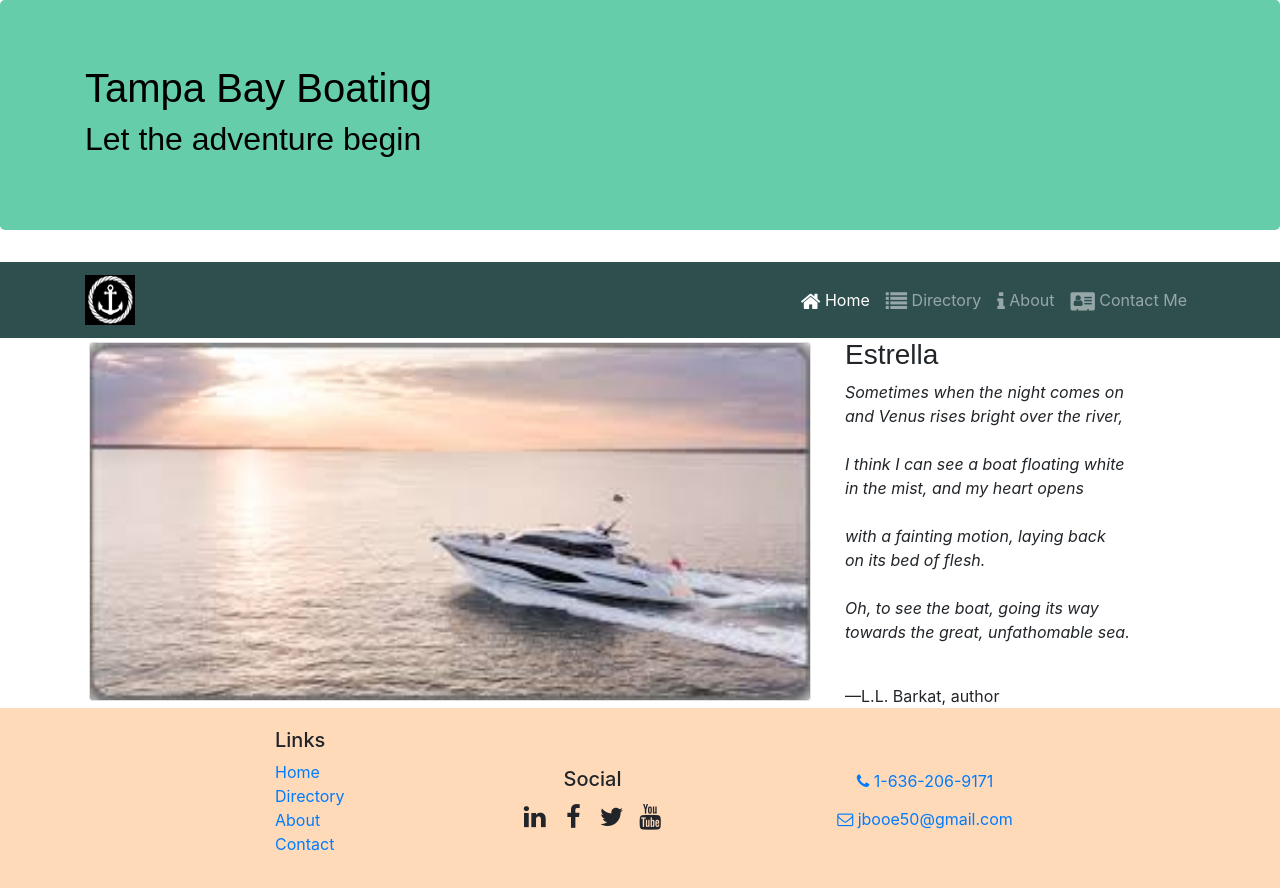
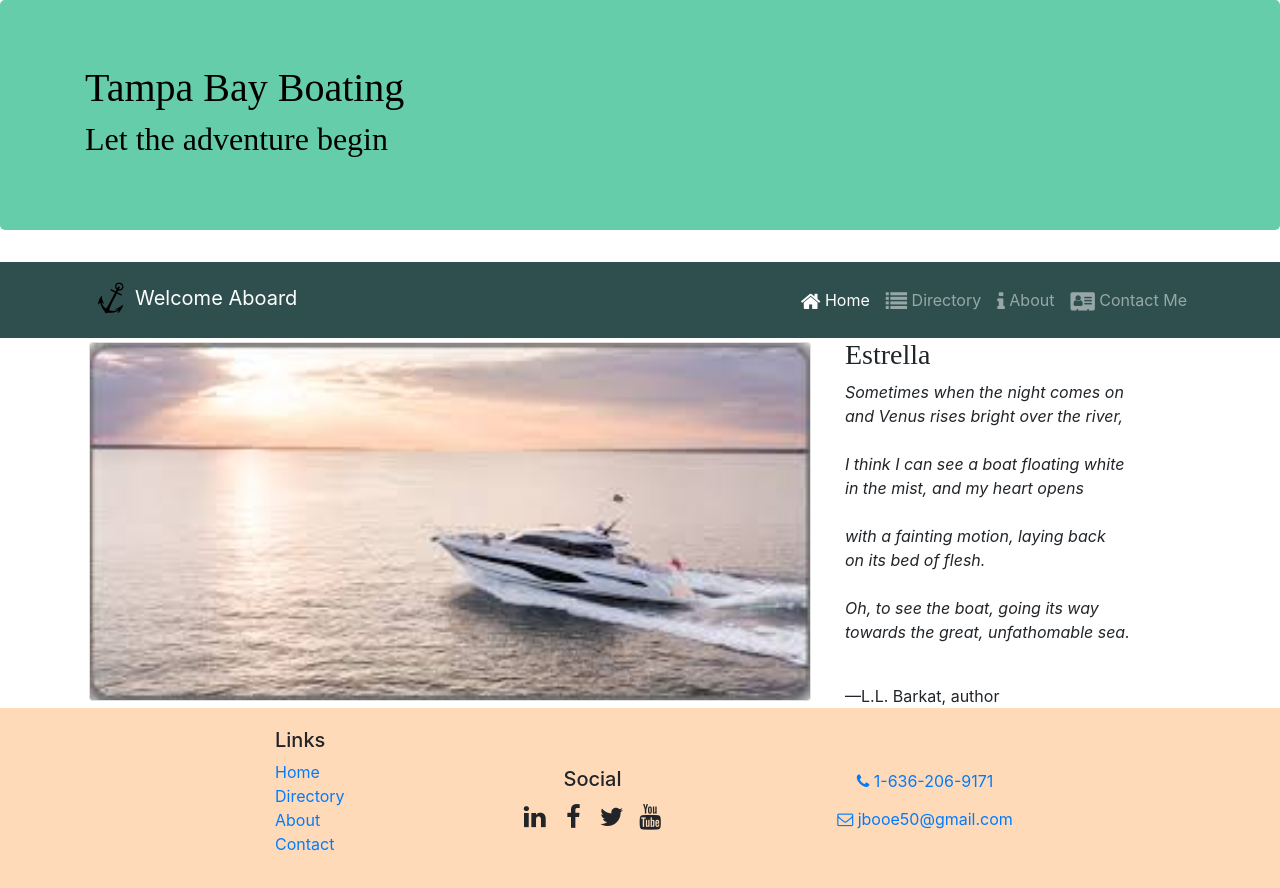
Before and after one commit to jbooe/Tampa-Bay-Boating, a React (Create React App) app: page /home in a window 1280 px wide. Shown: the top 888 px of the page. Built offline with nearby package versions, Linux system fonts and the light colour scheme.

Commit message:
Sytling changes

```diff
--- a/src/App.css
+++ b/src/App.css
@@ -4,11 +4,11 @@ body {
 }
 
 h1, h2, h3, .card-body>.card-title {
-  font-family: Arial, Helvetica, sans-serif
+  font-family: cursive;
 }
 
 .card-title {
-  font-weight: 500;
+  font-weight: 700;
   font-size: 1.25rem;
 }
 
--- a/src/components/HeaderComponent.js
+++ b/src/components/HeaderComponent.js
@@ -1,8 +1,24 @@
-import React, { Component }  from 'react';
-import { Navbar, NavbarBrand, Jumbotron, NavItem, Nav } from 'reactstrap';
+import React, { Component } from 'react';
+import { Navbar, NavbarBrand, Jumbotron, NavItem, Nav, Collapse, NavbarToggler } from 'reactstrap';
 import { NavLink } from 'react-router-dom';
 
 class Header extends Component {
+    constructor(props) {
+        super(props);
+
+        this.state = {
+            isNavOpen: false
+        };
+
+        this.toggleNav = this.toggleNav.bind(this);
+    }
+
+    toggleNav() {
+        this.setState({
+            isNavOpen: !this.state.NavOpen
+        });
+    }
+
     render() {
         return (
             <React.Fragment>
@@ -19,8 +35,11 @@ class Header extends Component {
 
                 <Navbar dark sticky="top" expand="md">
                     <div className="container">
-                        <NavbarBrand className="mr-auto" href="/"><img src='/assets/images/anchor2.png' height="50" width="50" alt="Anchor Logo" /></NavbarBrand>
-                        <Nav navbar>
+
+                        <NavbarBrand className="mr-auto" href="/"><img src='/assets/images/anchor2.png' height="50" width="50" alt="Anchor Logo" />Welcome Aboard</NavbarBrand>
+                        <NavbarToggler onClick={this.toggleNav} />
+                        <Collapse className='mr-auto' isOpen={this.state.isNavOpen} navbar>
+                            <Nav className="ml-auto" navbar>
                                 <NavItem>
                                     <NavLink className="nav-link" to="/home">
                                         <i className="fa fa-home fa-lg" /> Home
@@ -42,6 +61,7 @@ class Header extends Component {
                                     </NavLink>
                                 </NavItem>
                             </Nav>
+                        </Collapse>
                     </div>
                 </Navbar>
             </React.Fragment>
--- a/src/index.css
+++ b/src/index.css
@@ -1,8 +1,10 @@
+@import url('https://fonts.googleapis.com/css?family=Source+Sans+Pro&display=swap');
+
 body {
   margin: 0;
   font-family: -apple-system, BlinkMacSystemFont, 'Segoe UI', 'Roboto', 'Oxygen',
     'Ubuntu', 'Cantarell', 'Fira Sans', 'Droid Sans', 'Helvetica Neue',
-    sans-serif;
+    sans-serif, 'Patrick Hand SC', cursive;
   -webkit-font-smoothing: antialiased;
   -moz-osx-font-smoothing: grayscale;
 }
```
Also changed, not shown: public/assets/images/anchor2.png, 1 other file (tests, documents, lock files or other folders).
